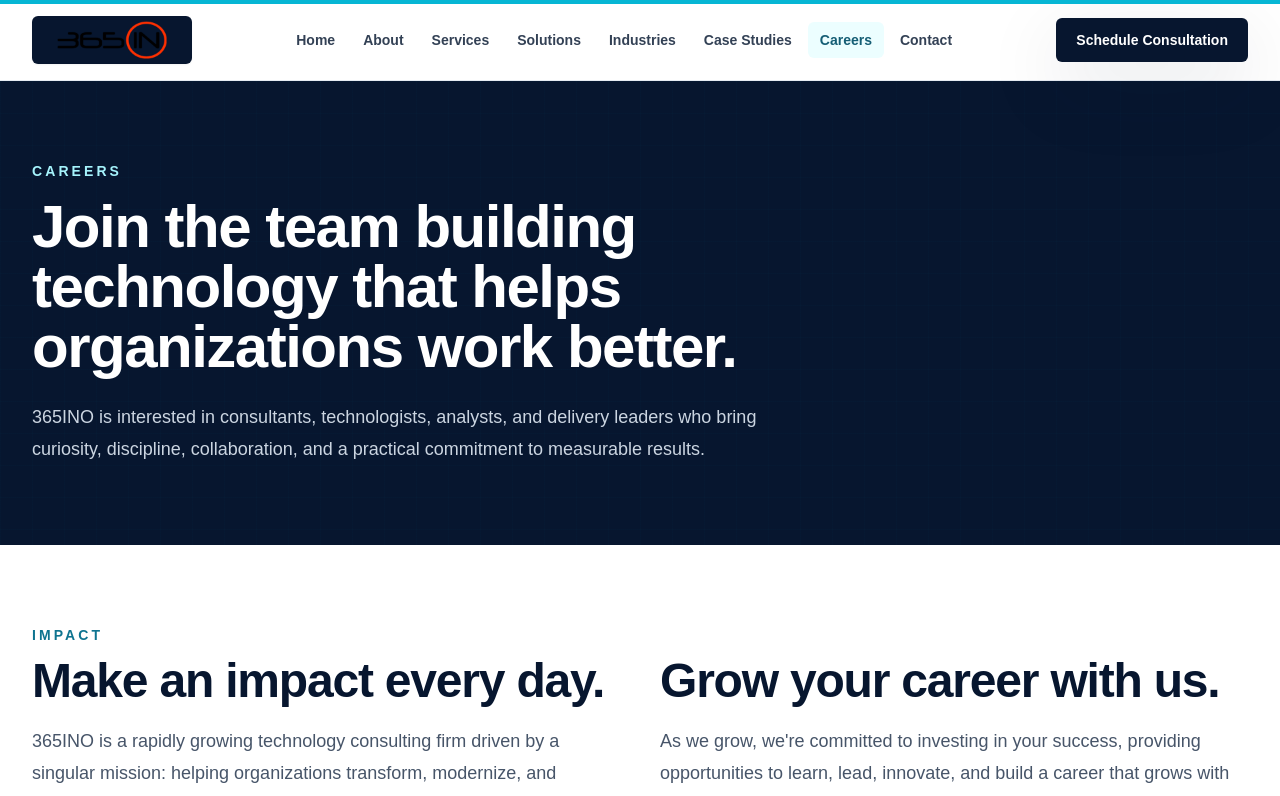
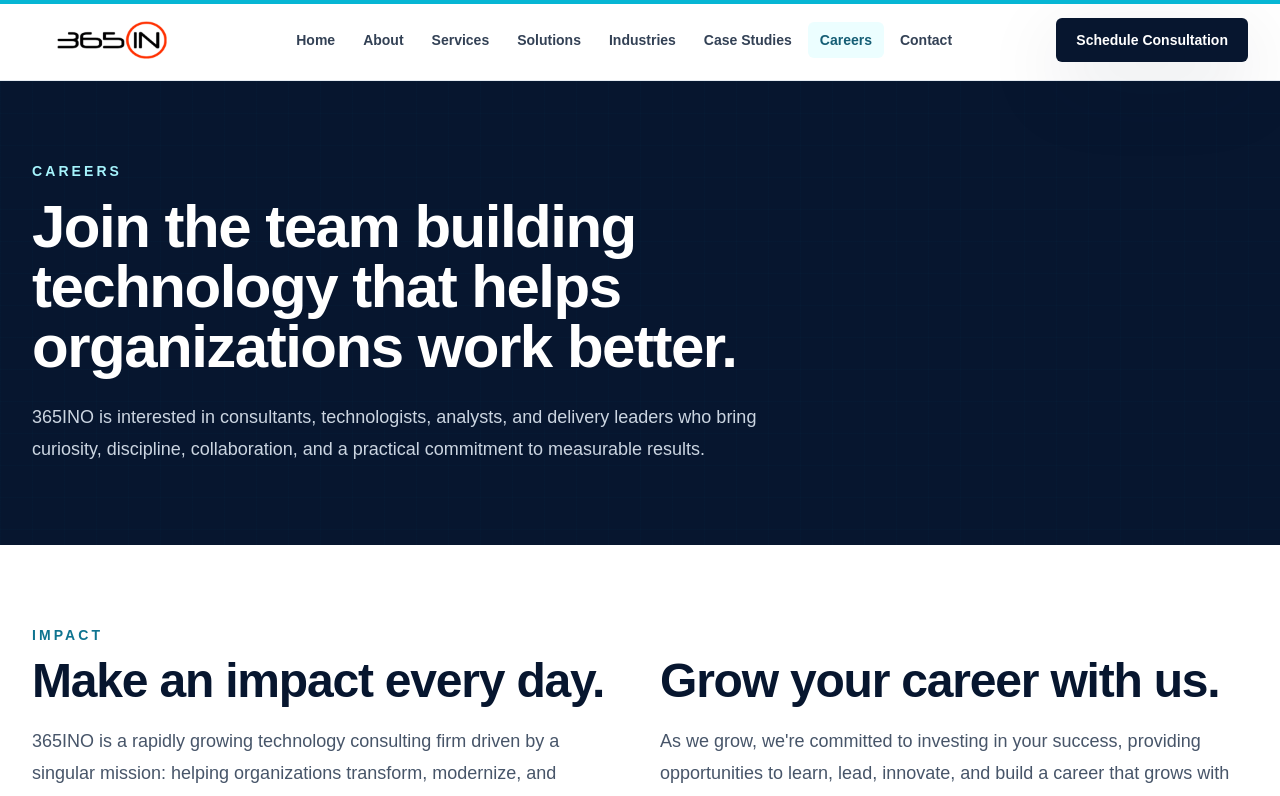
Before and after one commit to Space3434/365INO, a Next.js app: page /careers in a window 1280 px wide. Shown: the top 796 px of the page. Built offline with nearby package versions, Linux system fonts and the light colour scheme.

Commit message:
Remove header logo background

```diff
--- a/components/footer.tsx
+++ b/components/footer.tsx
@@ -10,7 +10,6 @@ export function Footer() {
       <div className="container-pad grid gap-10 py-8 md:grid-cols-[1.2fr_0.8fr_0.8fr]">
         <div>
           <div className="mb-5 flex items-center gap-3">
-            <span className="inline-flex bg-black">
             <Image
               src="/365ino-footer-logo.png"
               alt="365INO"
@@ -18,7 +17,6 @@ export function Footer() {
               height={125}
               className="h-auto w-44"
             />
-            </span>
           </div>
           <p className="max-w-xl text-sm leading-7 text-slate-300">
             <span className="text-cyan-100">Technology That Moves Business Forward.</span> 365INO Corporation
--- a/components/navbar.tsx
+++ b/components/navbar.tsx
@@ -21,7 +21,7 @@ export function Navbar() {
       </a>
       <nav className="container-pad flex min-h-20 items-center justify-between" aria-label="Primary navigation">
         <Link href="/" className="focus-ring flex items-center gap-3 rounded-md">
-          <span className="grid h-12 w-40 place-items-center rounded-md bg-navy px-3 shadow-sm">
+          <span className="grid h-12 w-40 place-items-center rounded-md px-3">
             <Image
               src="/365ino-header-logo.png"
               alt="365INO"
```
Lines whose indentation alone changed are shown as unchanged.
